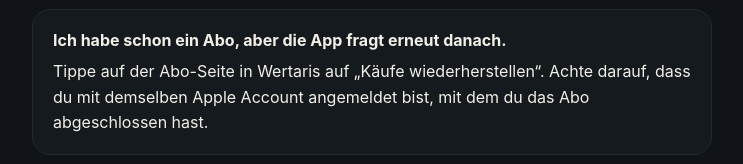
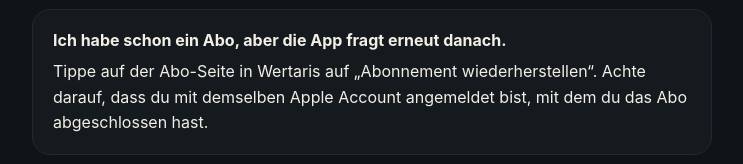
Before and after one commit to dominicschillig-hub/wertaris, a plain HTML site: page support.html in a window 1280 px wide. Shown: the part 1172-1336 px from the top of the page, without its empty margins (268-1011 px from the left). Drawn offline with Linux system fonts and the light colour scheme.

Commit message:
Support-Seite: Knopfname Abonnement wiederherstellen
Co-Authored-By: Claude Opus 5.5 <noreply@anthropic.com>

```diff
--- a/support.html
+++ b/support.html
@@ -61,7 +61,7 @@
 
   <div class="karte">
     <h3>Ich habe schon ein Abo, aber die App fragt erneut danach.</h3>
-    <p>Tippe auf der Abo-Seite in Wertaris auf „Käufe wiederherstellen“. Achte darauf, dass du mit demselben Apple Account angemeldet bist, mit dem du das Abo abgeschlossen hast.</p>
+    <p>Tippe auf der Abo-Seite in Wertaris auf „Abonnement wiederherstellen“. Achte darauf, dass du mit demselben Apple Account angemeldet bist, mit dem du das Abo abgeschlossen hast.</p>
   </div>
 
   <div class="karte">
```
